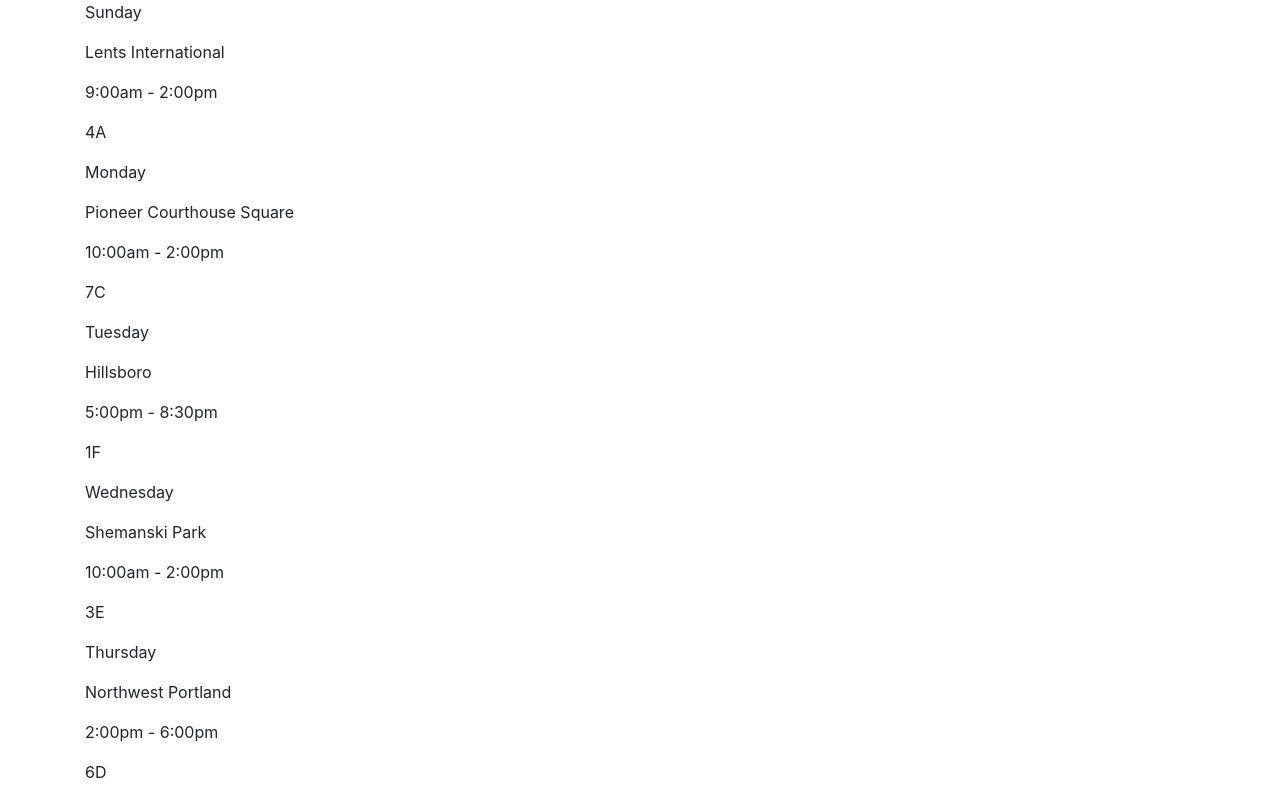
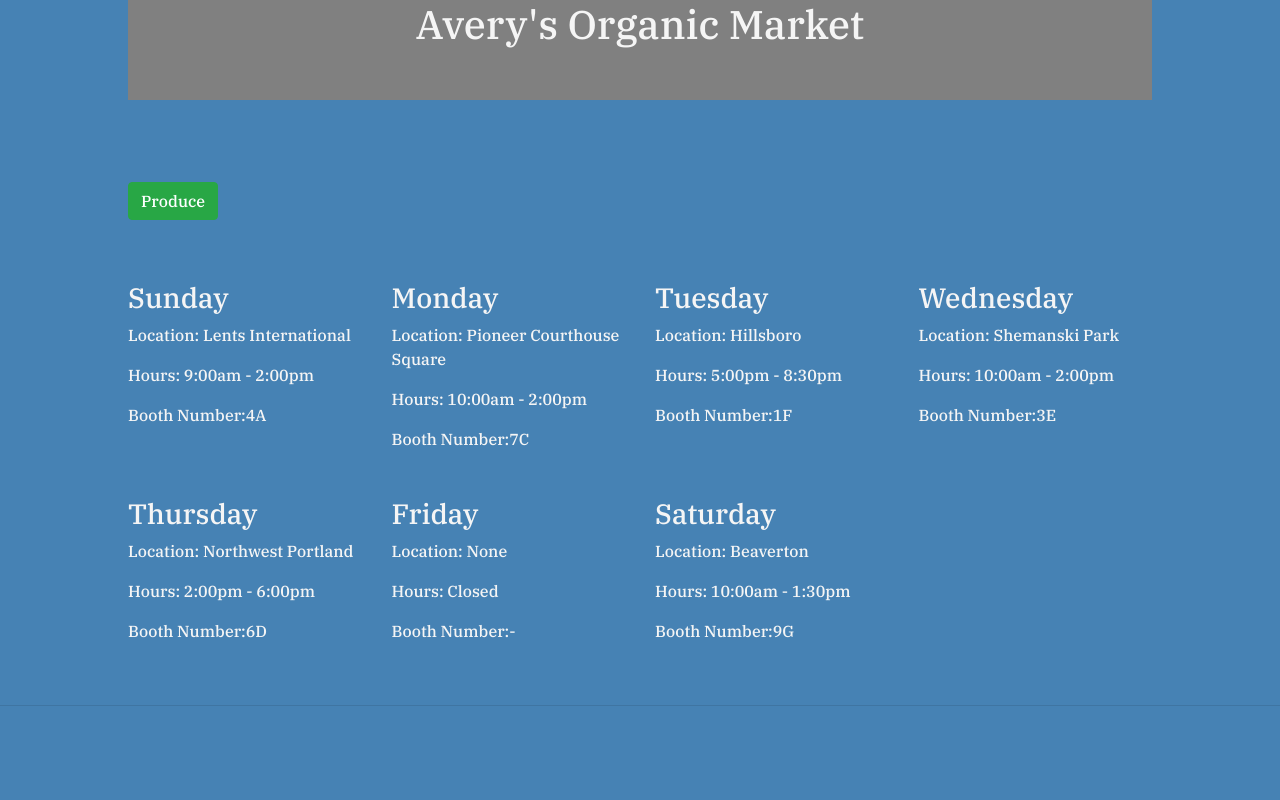
Before and after one commit to mmanchee/AverysMarket, a React (Create React App) app: page / in a window 1280 px wide. Shown: the top 800 px of the page. Built offline with nearby package versions, Linux system fonts and the light colour scheme.

Commit message:
add style to the project
Co-authored-by: AJ Markow <alexanderjmarkow@gmail.com>
Co-authored-by: Ophelia Swen <ophelia.swen@gmail.com>

```diff
--- a/src/App.css
+++ b/src/App.css
@@ -1,7 +1,6 @@
 .App {
   text-align: center;
 }
-
 .App-logo {
   height: 40vmin;
   pointer-events: none;
--- a/src/components/App.js
+++ b/src/components/App.js
@@ -1,14 +1,15 @@
 import React from "react";
-import ScheduleList from "./ScheduleList";
-import ProduceList from "./ProduceList";
 import ToggleControl from "./ToggleControl";
+import Header from "./Header"
 
 function App() {
   return (
     <React.Fragment>
-      <div className="container">
+      <div className="fluid-container">
+        <Header />
         <ToggleControl />
       </div>
+      <hr />
     </React.Fragment>
   );
 }
--- /dev/null
+++ b/src/components/Header.js
@@ -0,0 +1,11 @@
+import React from "react";
+
+function Header() {
+  return (
+    <div class="header">
+      <h1>Avery's Organic Market</h1>
+    </div>
+  );
+}
+
+export default Header;
--- a/src/components/Produce.js
+++ b/src/components/Produce.js
@@ -1,13 +1,20 @@
 import React from "react";
 import PropTypes from "prop-types";
+
 
 function Produce(props) {
   return (
     <React.Fragment>
-      <p className='display-4'>{props.month}</p>
-      <ul>
-        <li>{props.selection}</li>
-      </ul>
+      <div class="col-3 spacer">
+        <p className='display-4'>{props.month}</p>
+        <div class="box">
+          <div class="inner-box">
+            <ul>
+              <li>{props.selection}</li>
+            </ul>
+          </div>
+        </div>
+      </div>
     </React.Fragment>
   );
 };
--- a/src/components/ProduceList.js
+++ b/src/components/ProduceList.js
@@ -273,12 +273,12 @@
 function ProduceList() {
   return (
     <React.Fragment>
-      {availableProduce.map((produce, index) =>
-      <Produce
-        selection = {produce.selection.map((item, index) =>
-          <li>{item}</li>
-        )}
-      months = {Produce.month}/>
+        {availableProduce.map((produce, index) =>
+        <Produce
+          month = {produce.month}
+          selection = {produce.selection.map((item, index) =>
+            <li>{item}</li>
+          )} />
       )}
     </React.Fragment>
   );
--- a/src/components/Schedule.js
+++ b/src/components/Schedule.js
@@ -5,10 +5,12 @@
 function Schedule(props) {
   return (
     <React.Fragment>
-      <p>{props.day}</p>
-      <p>{props.location}</p>
-      <p>{props.hours}</p>
-      <p>{props.booth}</p>
+      <di class="col-3 spacer">
+        <h3> {props.day}</h3>
+        <p>Location: {props.location}</p>
+        <p>Hours: {props.hours}</p>
+        <p>Booth Number:{props.booth}</p>
+      </di>
     </React.Fragment>
   );
 }
--- a/src/components/ToggleControl.js
+++ b/src/components/ToggleControl.js
@@ -20,18 +20,18 @@
    render() {
     let currentlyVisibleState = null;
     let buttonText = null;
-    if (this.state.fromVisibleOnPage) {
-      currentVisibleState = <ProduceList />
+    if (this.state.formVisibleOnPage) {
+      currentlyVisibleState = <div class="row"><ProduceList /></div>
       buttonText = "Schedule";
 
     } else {
-      currentlyVisibleState = <ScheduleList />
+      currentlyVisibleState = <div class="row"><ScheduleList /></div>
       buttonText = "Produce";
     }
     return (
       <React.Fragment>
+        <button className='btn btn-success' onClick={this.handleClick}>{buttonText}</button>
         {currentlyVisibleState}
-        <button onClick={this.handleClick}>{buttonText}</button>
       </React.Fragment>
     );
   }
--- a/src/index.css
+++ b/src/index.css
@@ -1,13 +1,38 @@
-body {
-  margin: 0;
-  font-family: -apple-system, BlinkMacSystemFont, 'Segoe UI', 'Roboto', 'Oxygen',
-    'Ubuntu', 'Cantarell', 'Fira Sans', 'Droid Sans', 'Helvetica Neue',
-    sans-serif;
-  -webkit-font-smoothing: antialiased;
-  -moz-osx-font-smoothing: grayscale;
+@import url('https://fonts.googleapis.com/css2?family=IBM+Plex+Serif:wght@500&display=swap');
+
+body,hr{
+  background-color: steelblue;
+  color: whitesmoke ;
+  font-family: 'IBM Plex Serif', serif;
+
 }
 
-code {
-  font-family: source-code-pro, Menlo, Monaco, Consolas, 'Courier New',
-    monospace;
+.header {
+  text-align: center;
+  height: 100px;
+  background-color: grey;
+  margin-bottom: 8%;
 }
+
+.fluid-container{
+  margin-left:10%;
+  margin-right:10%;
+}
+.btn-success{
+  margin-bottom: 6%;
+}
+
+.box {
+  height: 200px;
+  width: 100%;
+  text-align: left;
+  overflow-y: scroll;
+  margin-top: 2% 0 2% 5%;
+}
+.inner-box {
+  margin: 2% 5% 2% 5%;
+}
+
+.spacer {
+  margin-bottom: 30px;
+}
```
